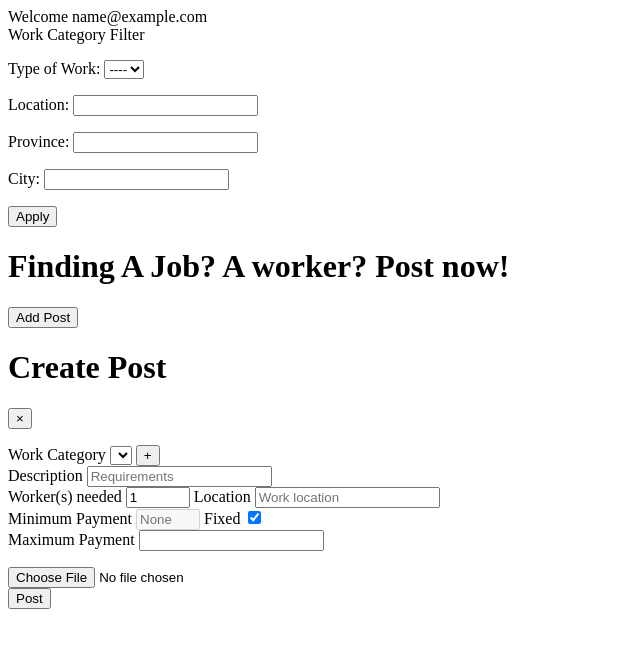
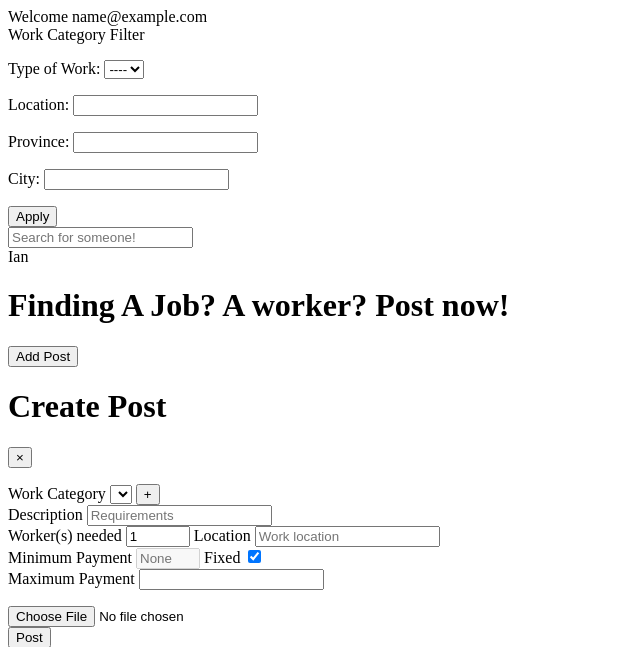
Before and after one commit to DevDumDum/OnlineFreelancingServices, a CodeIgniter app: the page made by application/views/OnlineFreelancingServices/NewsFeed.php in a window 1280 px wide. Shown: the top 647 px of the page, without its empty margins (0-640 px from the left). Run offline with CodeIgniter, Linux system fonts and the light colour scheme; the visitor is signed in with stand-in values (Sample User, id 1); data that the repository does not hold is empty.

Commit message:
user search w/ json output

```diff
--- a/application/views/OnlineFreelancingServices/NewsFeed.php
+++ b/application/views/OnlineFreelancingServices/NewsFeed.php
@@ -37,6 +37,15 @@ else
                             <p>City: <input type="text" name="City"></p>
                         </div>
                         <button type="button" class="btn btn-success work-category-apply" name="category">Apply</button>
+                    </div>
+                </div>
+                <div class="card bg-light mb-3">
+                    <input type="text" name="search-user" id="search-user" placeholder="Search for someone!">
+                    <div class="bg-light" id="search-results" name="search-results">
+
+                        <table>
+                            <tr>Ian</tr>
+                        </table>
                     </div>
                 </div>
             </div>
@@ -322,7 +331,31 @@ else
         "<br>Maximum Pay: "+max_p+
         "<br>Date: "+date+"<br><br>";
         document.getElementById(post["post_"+curID].id).appendChild(post["container_"+curID]);
+    }
+    var searchContent;
+    $(document).ready(function(){
 
+        //var obj = jQuery.parseJSON('{"name":"John"}');
+        //alert( obj.name === "John" );
+
+        $('#search-user').on('input', function(){
+            searchUser();
+            //console.log($('#search-user').val());
+        });
+    });
+
+    function searchUser (){
+        searchContent=$('#search-user').val();
+
+        if(searchContent){
+            $.post("<?=base_url('User_controller/search_user')?>", {theInput: searchContent}, function(data){
+                var obj = jQuery.parseJSON(data);
+                for(var i=0; i<obj.length;i++){
+                    console.log(obj[i].ID);
+                }
+                console.log(obj[0].ID);
+            })
+        }
     }
 </script>
 <!-- JavaScript Bundle with Popper -->
```
Also changed, not shown: application/controllers/User_controller.php (added, +28 -0 lines), application/models/OFS/OFS_model.php (+14 -2 lines).
